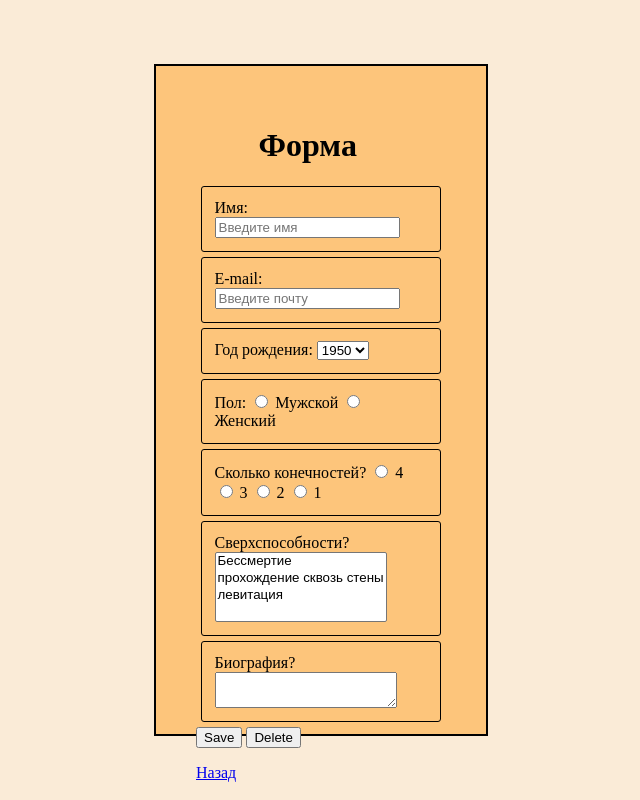
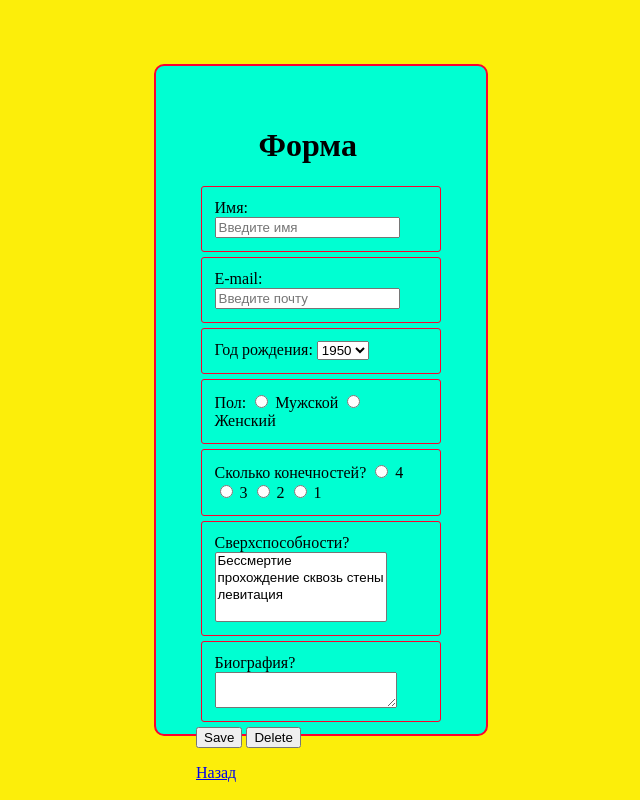
Before and after one commit to Di-Liks/di-liks.github.io, a PHP site: page /form.php?edit_id=1 in a window 1280 px wide. Shown: the whole page, without its empty margins (319-959 px from the left). Run offline with PHP 8.4, Linux system fonts and the light colour scheme; data that the repository does not hold is empty.

Commit message:
Update form.php

```diff
--- a/backend/6/form.php
+++ b/backend/6/form.php
@@ -1,6 +1,6 @@
 <style>
 body{
-    background-color: antiquewhite;
+    background-color: #fcee0a;
     display: flex;
     justify-content:center;
     margin-top:5%;
@@ -9,8 +9,9 @@ body{
 .main{
     padding: 40px;
     width: 250px;
-    background-color: rgb(253, 197, 123);
-    border: 2px solid black;
+    background-color: #00ffd2;
+    border: 2px solid #fd0130;
+    border-radius: 10px;
 }
 
 h1{
@@ -22,11 +23,11 @@ h1{
     margin:2%;
     padding: 5%;
     border: 1px solid;
-    border-color: black;
+    border-color: #fd0130;
     border-radius: 3px;
 }
 .error {
-    border-color: red;
+    border-color: #fd0130;
   }
 </style>
 <?php
```
